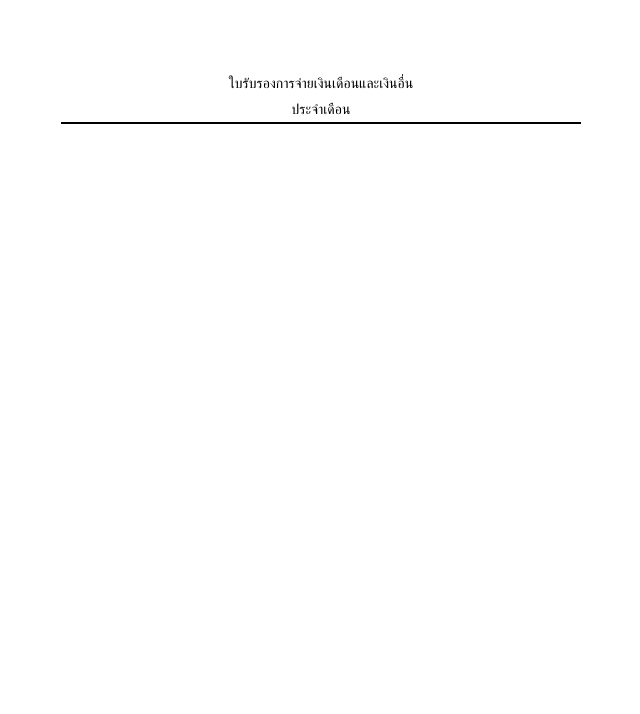
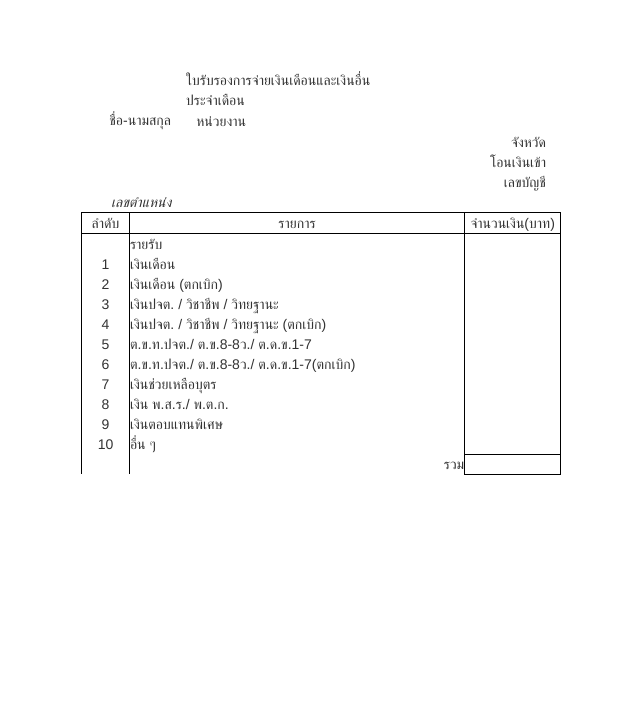
Before and after one commit to jhaturaphat/financedetudomhospital, a Yii app: template views/government-salary/slip.php in a window 1280 px wide. Shown: the top 714 px of the page, without its empty margins (319-959 px from the left). Run offline with PHP 8.4 and a stand-in for Yii, Linux system fonts and the light colour scheme; the template is opened without the code that fills it, so the values that code supplies are empty; some libraries are stand-ins or nearby versions.

Commit message:
design slip

```diff
--- a/views/government-salary/index.php
+++ b/views/government-salary/index.php
@@ -65,9 +65,12 @@ $this->params['breadcrumbs'][] = $this->title;
 
             [
                 'class' => 'yii\grid\ActionColumn',
-                'template'=>'{view}',
+                'template'=>'{view} {print}',
                 'buttons'=>[
                     'view' => function($url,$model,$key){
+                        return Html::a('<i class="glyphicon glyphicon-eye-open"></i>',$url);
+                    },
+                    'print' => function($url,$model,$key){
                         return Html::a('<i class="glyphicon glyphicon-print"></i>',['/government-salary/print','id'=>$model->id_gs], ['data-pjax' => 0, 'target'=>'_blank']);
                     }
                 ]
--- a/views/government-salary/slip.php
+++ b/views/government-salary/slip.php
@@ -4,11 +4,122 @@
 ?>
 
 <div class="slip-container">
+    <div class="col-md-12">
+        <div class="col-md-2"></div>
+        <div class="col-md-10">
+            ใบรับรองการจ่ายเงินเดือนและเงินอื่น<br>
+            ประจำเดือน <i><?= $model->month_gs ?></i>
+        </div>
+        <!--  -->
+        <div class="col-md-2 text-right" style="padding:0">
+            ชื่อ-นามสกุล
+        </div>
+        <div class="col-md-10">
+            <?= $model->name_gs ?>
+        </div>
+        <!--  -->
+        <div class="col-md-2 text-right" style="padding:0">
+            หน่วยงาน
+        </div>
+        <div class="col-md-10">
+            <?= $model->institute_gs ?>
+        </div>
+        <!--  -->
+        <div class="col-md-2 text-right" style="padding:0">
+
+        </div>
+        <div class="col-md-10">
+            <?= $model->institute2_gs ?>
+        </div>
+        <!--  -->
+        <div class="col-md-2 text-right" style="padding:0">
+            จังหวัด
+        </div>
+        <div class="col-md-10">
+            <?= $model->province_gs ?>
+        </div>
+        <!--  -->
+        <div class="col-md-2 text-right" style="padding:0">
+            โอนเงินเข้า
+        </div>
+        <div class="col-md-10">
+            <?= $model->namebank_gs ?>
+        </div>
+        <!--  -->
+        <div class="col-md-2 text-right" style="padding:0">
+            เลขบัญชี
+        </div>
+        <div class="col-md-10">
+            <?= $model->numberbank_gs ?>
+            <i>เลขตำแหน่ง <?= $model->position_numbe_gs ?></i>
+        </div>
+        <!--  -->
+    </div>
     <table>
-        <caption >ใบรับรองการจ่ายเงินเดือนและเงินอื่น</caption>
-        <caption >ประจำเดือน</caption>
         <tr>
-            <td></td>
+            <td class="text-center" width="10%">ลำดับ</td>
+            <td class="text-center" width="70%">รายการ</td>
+            <td class="text-center" width="20%">จำนวนเงิน(บาท)</td>
+        </tr>
+        <tr>
+            <td class="text-center" width="10%"></td>
+            <td class="text-left" width="70%">รายรับ</td>
+            <td class="text-center" width="20%"></td>
+        </tr>
+        <tr>
+            <td class="text-center" width="10%">1</td>
+            <td class="text-left" width="70%">เงินเดือน</td>
+            <td class="text-center" width="20%"><?= $model->dr_1 ?></td>
+        </tr>
+        <tr>
+            <td class="text-center" width="10%">2</td>
+            <td class="text-left" width="70%">เงินเดือน (ตกเบิก)</td>
+            <td class="text-center" width="20%"><?= ($model->dr_2 == ".00"? "-":$model->dr_2) ?></td>
+        </tr>
+        <tr>
+            <td class="text-center" width="10%">3</td>
+            <td class="text-left" width="70%">เงินปจต. / วิชาชีพ / วิทยฐานะ</td>
+            <td class="text-center" width="20%"><?= ($model->dr_3 == ".00"? "-":$model->dr_3) ?></td>
+        </tr>
+        <tr>
+            <td class="text-center" width="10%">4</td>
+            <td class="text-left" width="70%">เงินปจต. / วิชาชีพ / วิทยฐานะ (ตกเบิก)</td>
+            <td class="text-center" width="20%"><?= ($model->dr_4 == ".00"? "-":$model->dr_4)?></td>
+        </tr>
+        <tr>
+            <td class="text-center" width="10%">5</td>
+            <td class="text-left" width="70%">ต.ข.ท.ปจต./ ต.ข.8-8ว./ ต.ด.ข.1-7</td>
+            <td class="text-center" width="20%"><?= ($model->dr_5 == ".00"? "-":$model->dr_5) ?></td>
+        </tr>
+        <tr>
+            <td class="text-center" width="10%">6</td>
+            <td class="text-left" width="70%">ต.ข.ท.ปจต./ ต.ข.8-8ว./ ต.ด.ข.1-7(ตกเบิก)</td>
+            <td class="text-center" width="20%"><?= ($model->dr_6 == ".00"? "-":$model->dr_6) ?></td>
+        </tr>
+        <tr>
+            <td class="text-center" width="10%">7</td>
+            <td class="text-left" width="70%">เงินช่วยเหลือบุตร</td>
+            <td class="text-center" width="20%"><?= ($model->dr_7 == ".00"? "-":$model->dr_7) ?></td>
+        </tr>
+        <tr>
+            <td class="text-center" width="10%">8</td>
+            <td class="text-left" width="70%">เงิน พ.ส.ร./ พ.ต.ก.</td>
+            <td class="text-center" width="20%"><?= ($model->dr_8 == ".00"? "-":$model->dr_8) ?></td>
+        </tr>
+        <tr>
+            <td class="text-center" width="10%">9</td>
+            <td class="text-left" width="70%">เงินตอบแทนพิเศษ</td>
+            <td class="text-center" width="20%"><?= ($model->dr_9 == ".00"? "-":$model->dr_9) ?></td>
+        </tr>
+        <tr>
+            <td class="text-center" width="10%">10</td>
+            <td class="text-left" width="70%">อื่น ๆ</td>
+            <td class="text-center" width="20%"><?= ($model->dr_10 == ".00"? "-":$model->dr_10) ?></td>
+        </tr>
+        <tr>
+            <td class="text-center" width="10%"></td>
+            <td class="text-right" width="70%">รวม</td>
+            <td class="text-center b-all" width="20%"><?= $model->sum_dr ?></td>
         </tr>
     </table>
 </div>
--- a/web/css/slip.css
+++ b/web/css/slip.css
@@ -7,13 +7,41 @@ caption {
     text-align: center !important;
     color: black !important;
 }
-tr,td{
+tr:nth-child(1)>td{
     border:1px solid black;
+}
+tr>td{
+    border-left: 1px solid black;
+    border-right: 1px solid black;
 }
 .slip-container{
     margin: 0 auto;
-    width:520px !important;
+    width:480px !important;
 }
 .center{
     margin:0 auto;
 }
+/* style border 1px solid black; */
+.b-all{
+    border: 1px solid black;
+}
+.b-r{
+    border-right: 1px solid black;
+}
+.b-l{
+    border-left: 1px solid black;
+}
+.b-t{
+    border-top: 1px solid black;
+}
+.b-b{
+    border-bottom: 1px solid black;
+}
+
+
+@media print {
+    .slip-container{
+        margin: 0 auto;
+        width:480px !important;
+    }
+  }
```
